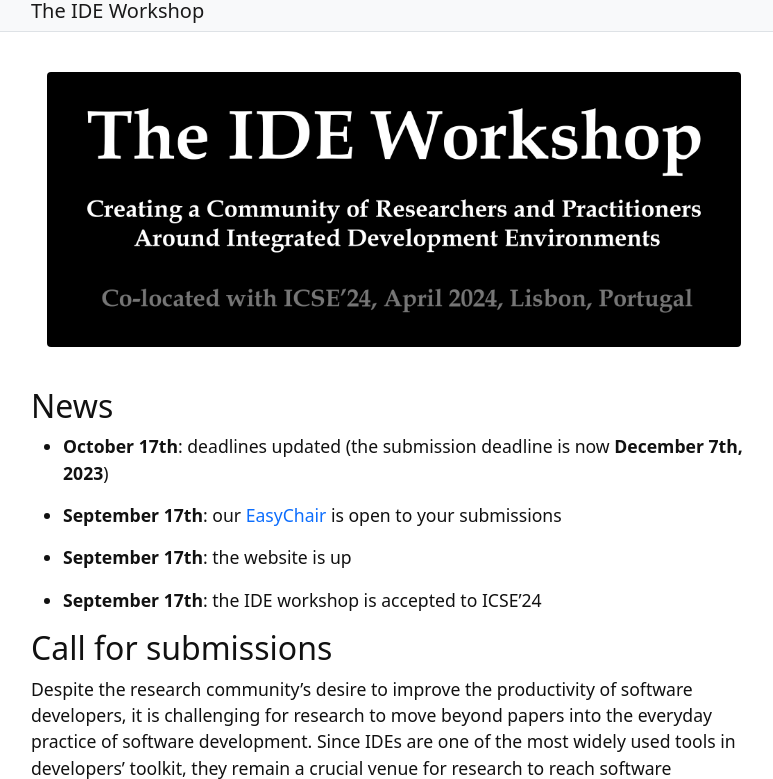
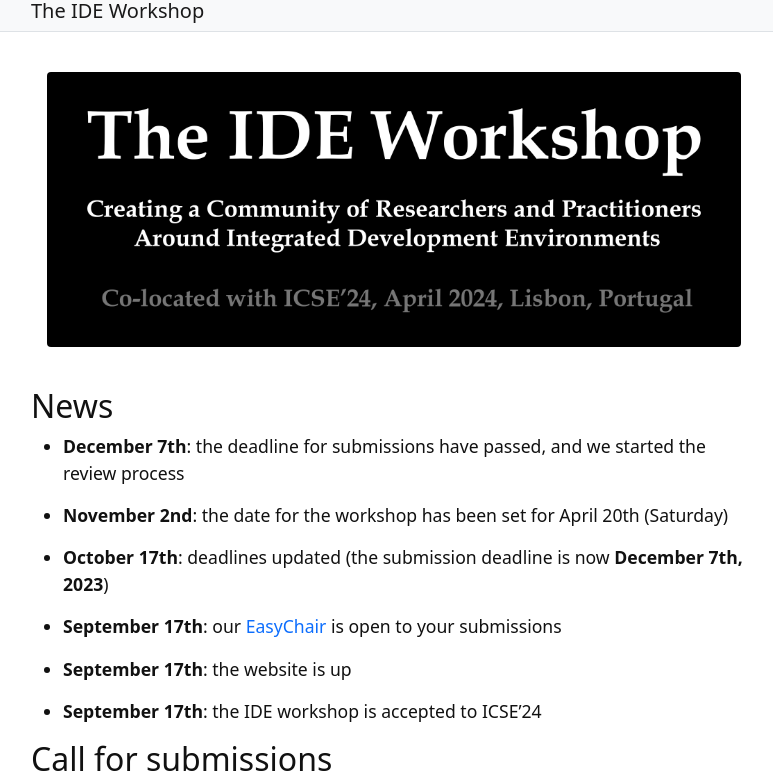
Before and after one commit to ide-workshop/ide-workshop.github.io, a Jekyll site: the page built from index.md, in a window 1280 px wide and 900 px high, cut to the strip 121-900 px from the top of the window. Shown: the whole strip, without its empty margins (246-1019 px from the left). Built offline with Jekyll 4.4.1, drawn with Linux system fonts in a browser that asks for light colours; some of the changed text lies outside the part shown.

Commit message:
Added some updates

```diff
--- a/index.md
+++ b/index.md
@@ -6,6 +6,10 @@
 {% include figure.html img="title.jpg" alt="title card" width="100%" %}
 
 ## News
+
+* **December 7th**: the deadline for submissions have passed, and we started the review process
+
+* **November 2nd**: the date for the workshop has been set for April 20th (Saturday)
 
 * **October 17th**: deadlines updated (the submission deadline is now **December 7th, 2023**)
 
@@ -104,7 +108,7 @@
 * Papers submission deadline: ~~November 9th, 2023~~ **December 7th, 2023**
 * Papers acceptance notification: ~~December 21st, 2023~~ January 11th, 2024
 * Camera ready deadline: January 25th, 2024
-* Workshop: TBD
+* Workshop: April 20th, 2024 (Saturday)
 
 ## Organizing committee
 
```
